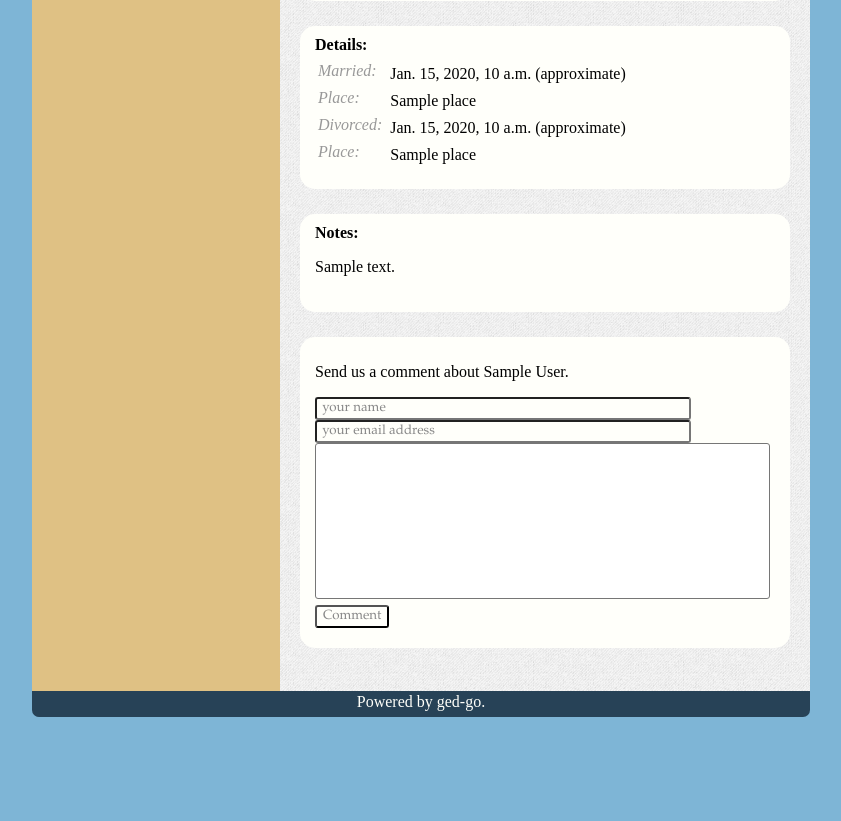
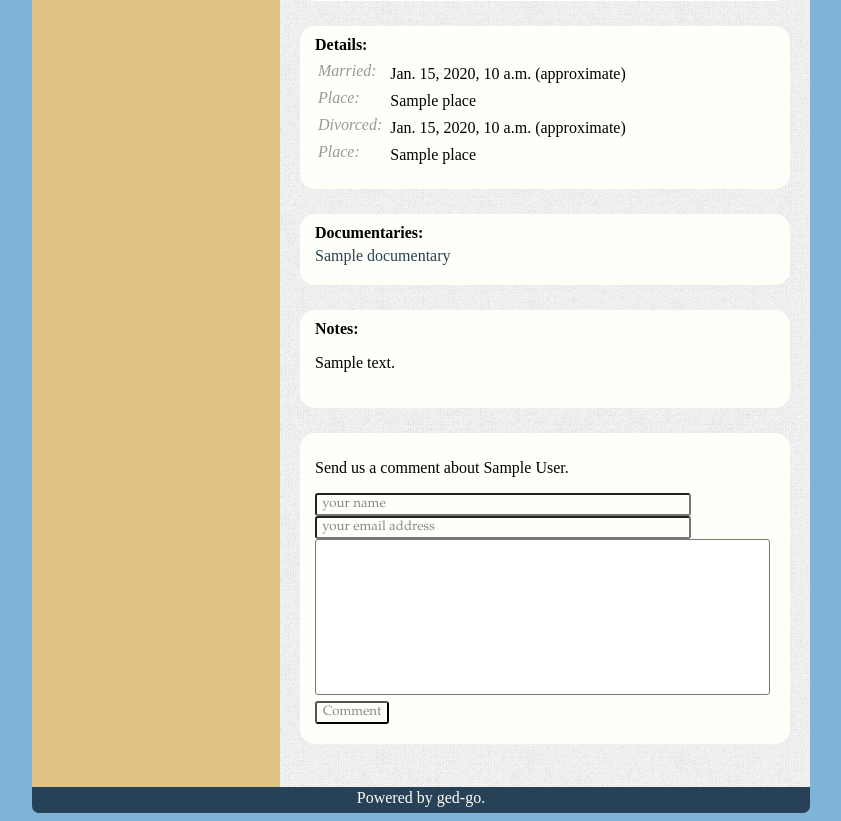
Before and after one commit to gthole/gedgo, a Django app: template templates/gedgo/family.html in a window 1280 px wide. Shown: the part 647-1468 px from the top of the page, without its empty margins (219-1060 px from the left). Before the commit the page ends 1364 px from the top, so only its background shows below. Run offline with Django 3.2, Linux system fonts and the light colour scheme; the template is opened without the code that fills it: most values are stand-ins (such as "Sample title", 1, 10 or a date in 2020); grey boxes marked "Sample" are stand-in pictures.

Commit message:
Add documentary pods to templates.

```diff
--- a/models/family.py
+++ b/models/family.py
@@ -1,6 +1,7 @@
 from django.db import models
 
-from gedgo.models.document import Document
+from document import Document
+from documentary import Documentary
 
 
 class Family(models.Model):
@@ -35,3 +36,6 @@ class Family(models.Model):
 
 	def photos(self):
 		return Document.objects.filter(tagged_families=self, kind='PHOTO')
+
+	def documentaries(self):
+		return Documentary.objects.filter(tagged_families=self)
--- a/models/person.py
+++ b/models/person.py
@@ -1,6 +1,7 @@
 from django.db import models
 
 from document import Document
+from documentary import Documentary
 
 from re import findall
 
@@ -44,7 +45,7 @@ class Person(models.Model):
 		return filter(lambda v: (v.kind != 'PHOTO') and (v.kind != 'DOCUV'), docs)
 
 	def documentaries(self):
-		return Document.objects.filter(tagged_people=self, kind='DOCUV')
+		return Documentary.objects.filter(tagged_people=self)
 
 	def key_photo(self):
 		if len(self.profile.all()) > 0:
--- a/templates/gedgo/family.html
+++ b/templates/gedgo/family.html
@@ -59,6 +59,16 @@
 {% endif %}
 
 
+{% if family.documentaries %}
+<div class="pod">
+	<div class="pod-title">Documentaries:</div>
+	{% for doc in family.documentaries %}
+		<a href="{{ doc.location }}">{{ doc.title }}</a><br>
+	{% endfor %}
+</div>
+{% endif %}
+
+
 {% if family.notes.all %}
 <div class="pod">
 	<div class="pod-title">Notes:</div>
--- a/templates/gedgo/person.html
+++ b/templates/gedgo/person.html
@@ -139,7 +139,7 @@
 <div class="pod">
 	<div class="pod-title">Documentaries:</div>
 	{% for doc in person.documentaries %}
-		<a href="{{ doc.docfile.url }}">{{ doc.docfile.name }}</a><br>
+		<a href="{{ doc.location }}">{{ doc.title }}</a><br>
 	{% endfor %}
 </div>
 {% endif %}
```
